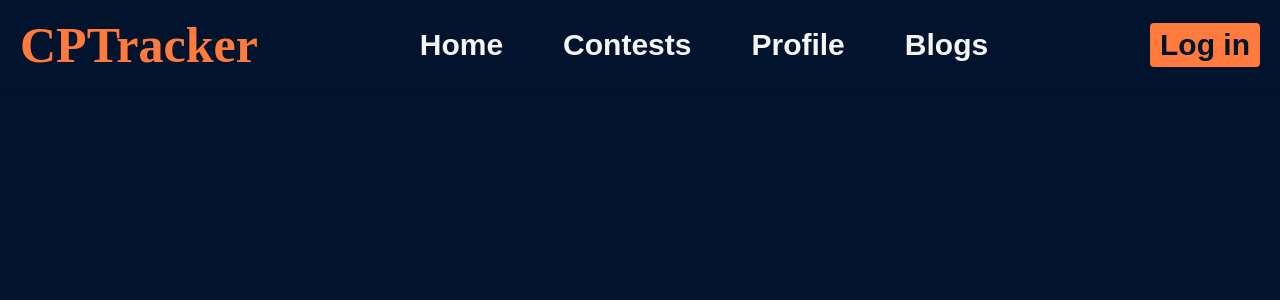
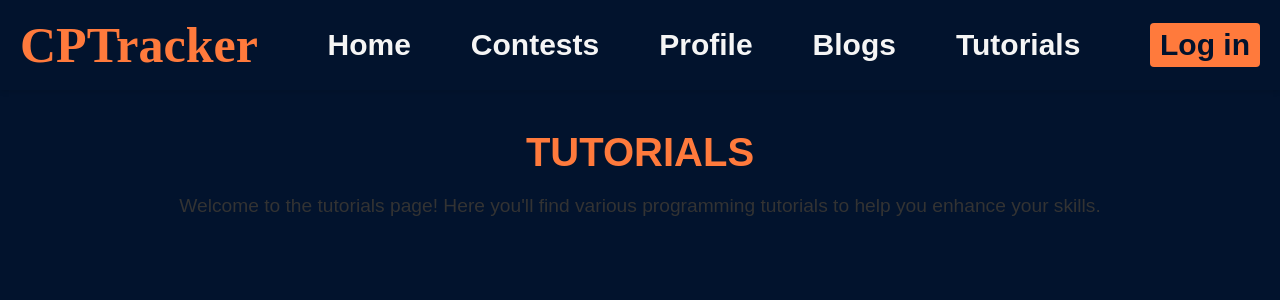
Before and after one commit to jnkarim/CPTracker, a React (Vite) app in the folder frontend/: page /tutorials in a window 1280 px wide. Shown: the top 300 px of the page. Built offline with nearby package versions, Linux system fonts and the light colour scheme; a web font is replaced by a local one.

Commit message:
Tutorial added

```diff
--- a/frontend/src/App.jsx
+++ b/frontend/src/App.jsx
@@ -2,7 +2,6 @@ import React from "react";
 import { Route, Routes } from "react-router-dom";
 import NavBar from "./components/NavBar";
 import Blogs from "./pages/Blogs.jsx";
-
 import AboutCPTracker from "./pages/AboutCPTracker.jsx";
 import ContactUs from "./pages/ContactUs.jsx";
 import Contest from "./pages/Contest.jsx"; // Adjust path as per your project structure
@@ -12,6 +11,7 @@ import JoinDiscord from "./pages/JoinDiscord.jsx";
 import Login from "./pages/Login.jsx";
 import Profile from "./pages/Profile.jsx";
 import Signup from "./pages/Signup.jsx";
+import Tutorials from "./pages/Tutorials.jsx"; // Import the Tutorials page
 
 const App = () => {
   return (
@@ -29,6 +29,7 @@ const App = () => {
           <Route path="/feedback" element={<Feedback />} />
           <Route path="/aboutcptracker" element={<AboutCPTracker />} />
           <Route path="/joindiscord" element={<JoinDiscord />} />
+          <Route path="/tutorials" element={<Tutorials />} />
         </Routes>
       </div>
     </>
--- a/frontend/src/components/NavBar.jsx
+++ b/frontend/src/components/NavBar.jsx
@@ -59,6 +59,16 @@ const Navbar = () => {
               Blogs
             </Link>
           </li>
+          {/* New Tutorials link */}
+          <li className="nav-item">
+            <Link
+              className="link"
+              to="/tutorials"
+              onClick={() => setIsMobile(false)}
+            >
+              Tutorials
+            </Link>
+          </li>
         </ul>
 
         {auth.user ? ( // If user is logged in, show logout
--- a/frontend/src/components/constants/index.js
+++ b/frontend/src/components/constants/index.js
@@ -3,6 +3,6 @@ export const navItems = [
   { name: "Contests", href: "/contest" },
   { name: "Profile", href: "/profile" },
   { name: "Blogs", href: "/blogs" },
+  { name: "Tutorials", href: "/tutorials" },
   { name: "Log in", href: "/login" },
-
 ];
--- /dev/null
+++ b/frontend/src/pages/Tutorials.css
@@ -0,0 +1,14 @@
+.tutorials-container {
+    padding: 20px;
+    text-align: center;
+  }
+
+  .tutorials-container h1 {
+    font-size: 2.5em;
+    color: rgb(255, 122, 60);
+  }
+
+  .tutorials-container p {
+    font-size: 1.2em;
+    color: #333;
+  }
--- /dev/null
+++ b/frontend/src/pages/Tutorials.jsx
@@ -0,0 +1,14 @@
+import React from "react";
+import "./Tutorials.css"; // Import the CSS file for styling
+
+const Tutorials = () => {
+  return (
+    <div className="tutorials-container">
+      <h1>Tutorials</h1>
+      <p>Welcome to the tutorials page! Here you'll find various programming tutorials to help you enhance your skills.</p>
+      {/* Add more content or components as needed */}
+    </div>
+  );
+};
+
+export default Tutorials;
```
